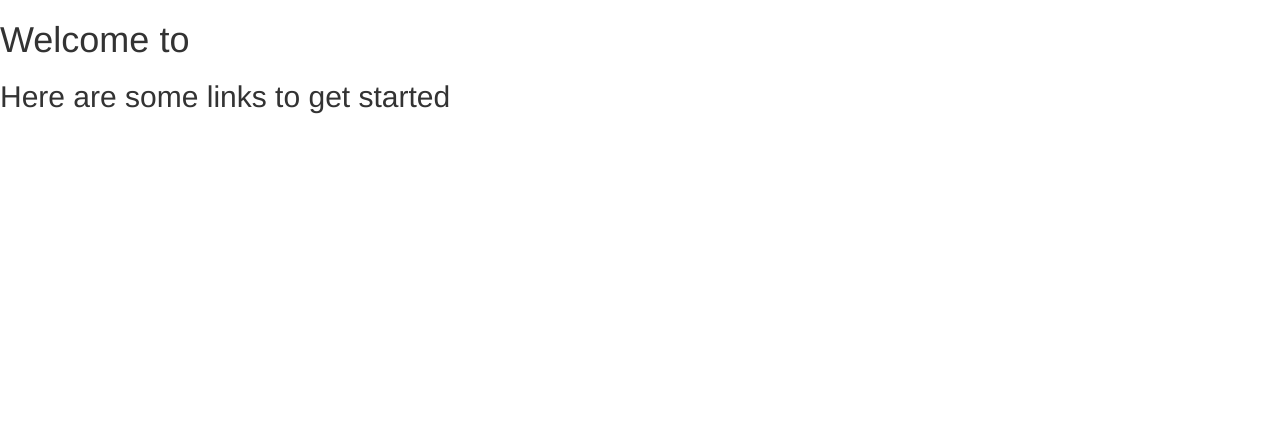
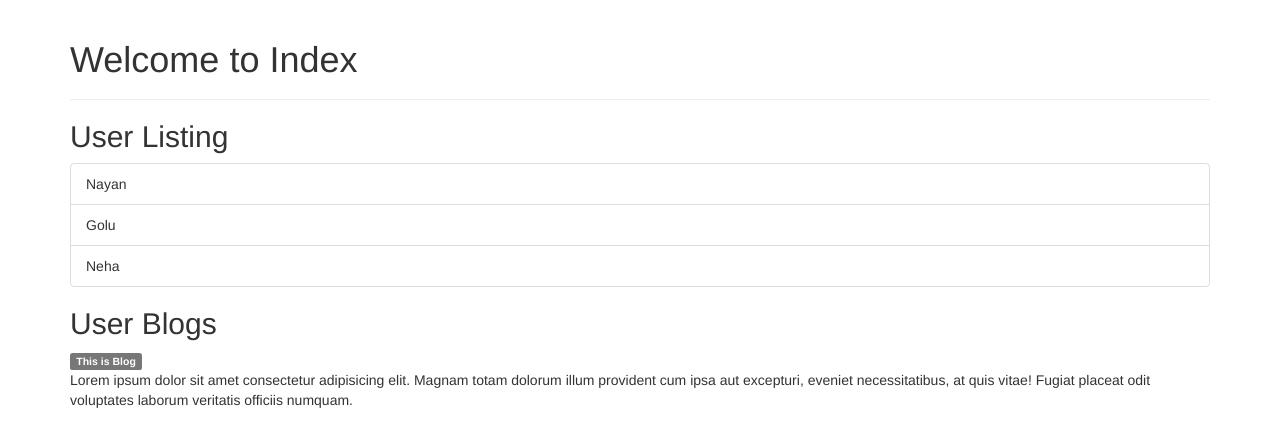
Before and after one commit to vermajnv/my-angular-app, an Angular app: page / in a window 1280 px wide. Shown: the top 446 px of the page. Built offline with nearby package versions, Linux system fonts and the light colour scheme.

Commit message:
Completed first assignment

```diff
--- a/src/app/app.component.html
+++ b/src/app/app.component.html
@@ -1,6 +1,12 @@
-<div>
-  <h1>
-    Welcome to
-  </h1>
+<div class="container">
+  <div class="page-header">
+    <h1 class="primary">
+      Welcome to Index
+    </h1>
+  </div>
+  <app-users></app-users>
+  <div>
+    <h2>User Blogs</h2>
+    <app-blogs></app-blogs>
+  </div>
 </div>
-<h2>Here are some links to get started</h2>
--- a/src/app/app.module.ts
+++ b/src/app/app.module.ts
@@ -2,10 +2,14 @@ import { NgModule } from '@angular/core';
 import { BrowserModule } from '@angular/platform-browser';
 
 import { AppComponent } from './app.component';
+import { UsersComponent } from './users/users.component';
+import { BlogsComponent } from './blogs/blogs.component';
 
 @NgModule({
   declarations: [
-    AppComponent
+    AppComponent,
+    UsersComponent,
+    BlogsComponent
   ],
   imports: [
     BrowserModule
--- /dev/null
+++ b/src/app/blogs/blogs.component.html
@@ -0,0 +1,4 @@
+<div>
+    <span class="label label-default">This is Blog</span>
+    <p>Lorem ipsum dolor sit amet consectetur adipisicing elit. Magnam totam dolorum illum provident cum ipsa aut excepturi, eveniet necessitatibus, at quis vitae! Fugiat placeat odit voluptates laborum veritatis officiis numquam.</p>
+</div>
--- /dev/null
+++ b/src/app/blogs/blogs.component.ts
@@ -0,0 +1,10 @@
+import { Component } from "@angular/core";
+
+@Component({
+    selector : 'app-blogs',
+    templateUrl : './blogs.component.html',
+    styleUrls : ['./blogs.component.css']
+})
+export class BlogsComponent {
+
+}
--- /dev/null
+++ b/src/app/users/users.component.html
@@ -0,0 +1,8 @@
+<div>
+    <h2>User Listing</h2>
+    <ul class="list-group">
+        <li class="list-group-item">Nayan</li>
+        <li class="list-group-item">Golu</li>
+        <li class="list-group-item">Neha</li>
+    </ul>
+</div>
--- /dev/null
+++ b/src/app/users/users.component.ts
@@ -0,0 +1,10 @@
+import {Component} from '@angular/core'
+
+@Component({
+    selector : 'app-users',
+    templateUrl : './users.component.html'
+})
+
+export class UsersComponent {
+
+}
```
Also changed, not shown: src/app/blogs/blogs.component.css (added), src/app/users/users.component.css (added).
